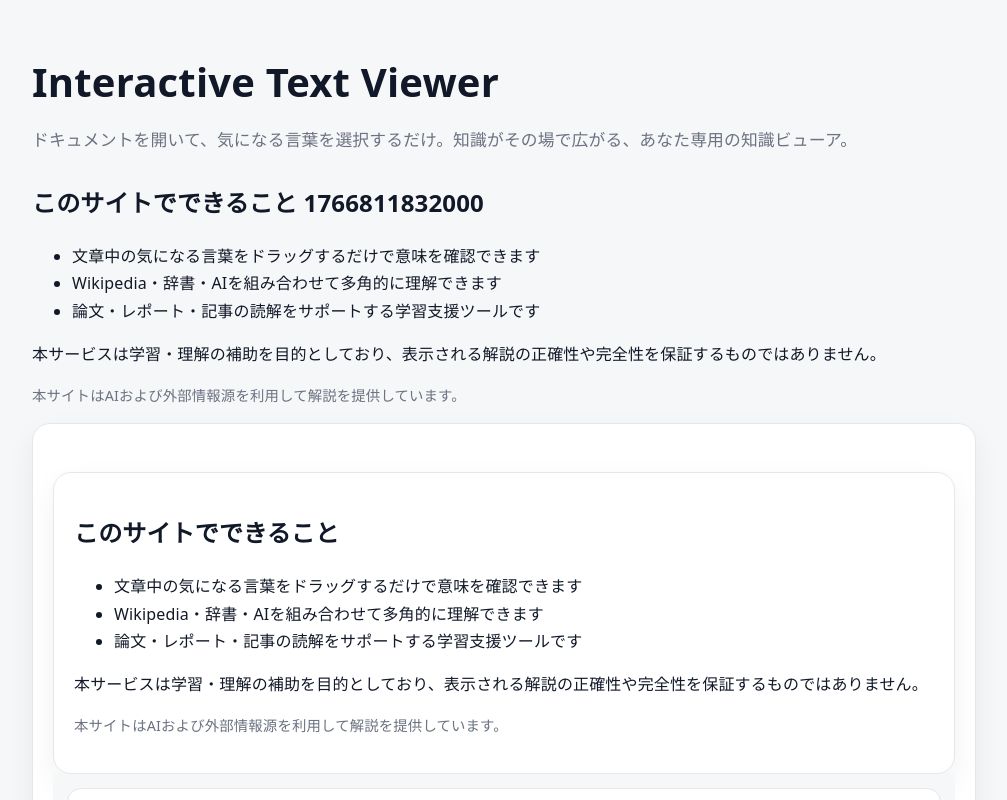
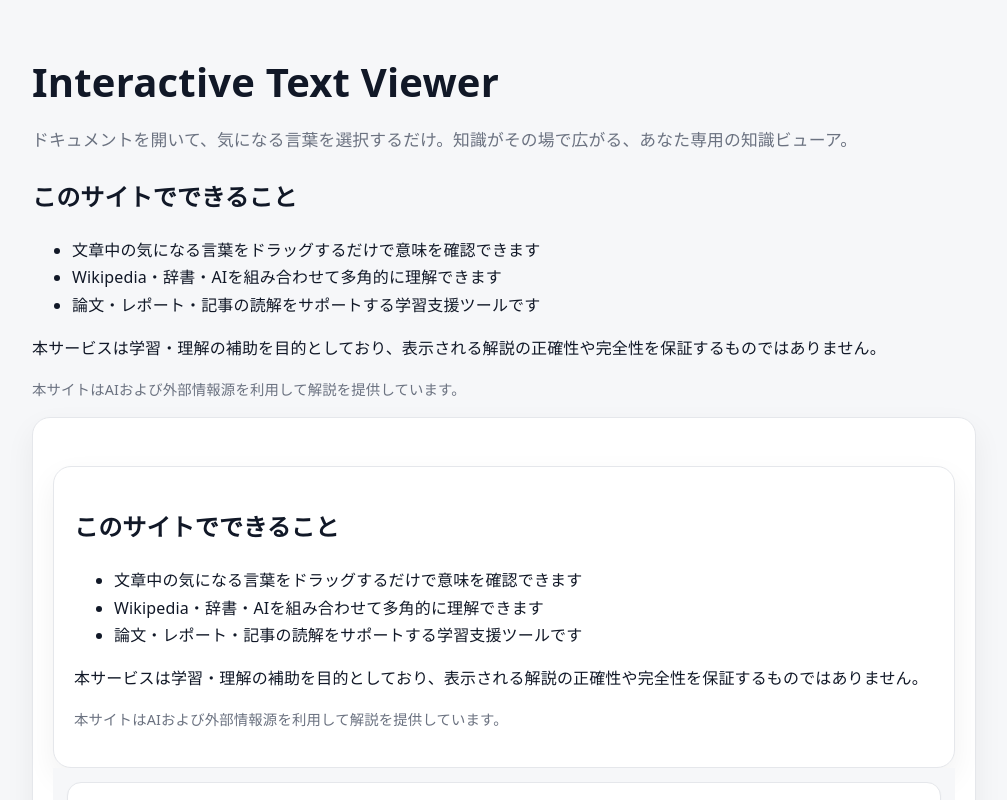
Before and after one commit to Asari-reita/interactive-text-viewer, a Vue app: page / in a window 1280 px wide. Shown: the top 800 px of the page, without its empty margins (136-1143 px from the left). Built offline with nearby package versions, Linux system fonts and the light colour scheme.

Commit message:
move description section above main tool

```diff
--- a/src/views/Home.vue
+++ b/src/views/Home.vue
@@ -9,8 +9,8 @@
     <p class="site-description">
   ドキュメントを開いて、気になる言葉を選択するだけ。知識がその場で広がる、あなた専用の知識ビューア。
 </p>
-<section style="margin-top: 28px;">
-  <h2>このサイトでできること {{ Date.now() }}</h2>
+
+ <h2>このサイトでできること </h2>
 
   <ul>
     <li>文章中の気になる言葉をドラッグするだけで意味を確認できます</li>
@@ -24,7 +24,8 @@
   <p style="font-size: 0.9rem; color: var(--ink-muted);">
   本サイトはAIおよび外部情報源を利用して解説を提供しています。
 </p>
-</section>
+
+
 
     <!-- 大きな濃紺カード（中にUIを配置） -->
     <section class="shell">
```
